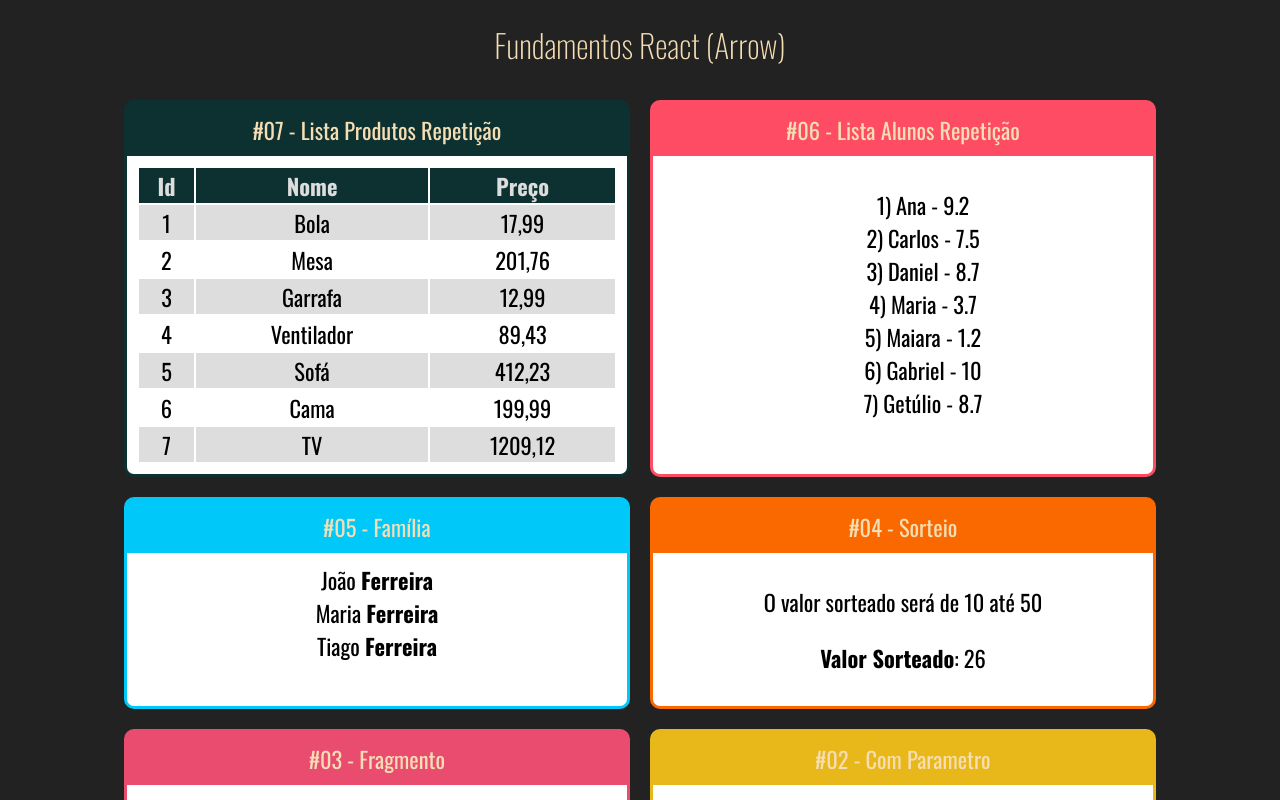
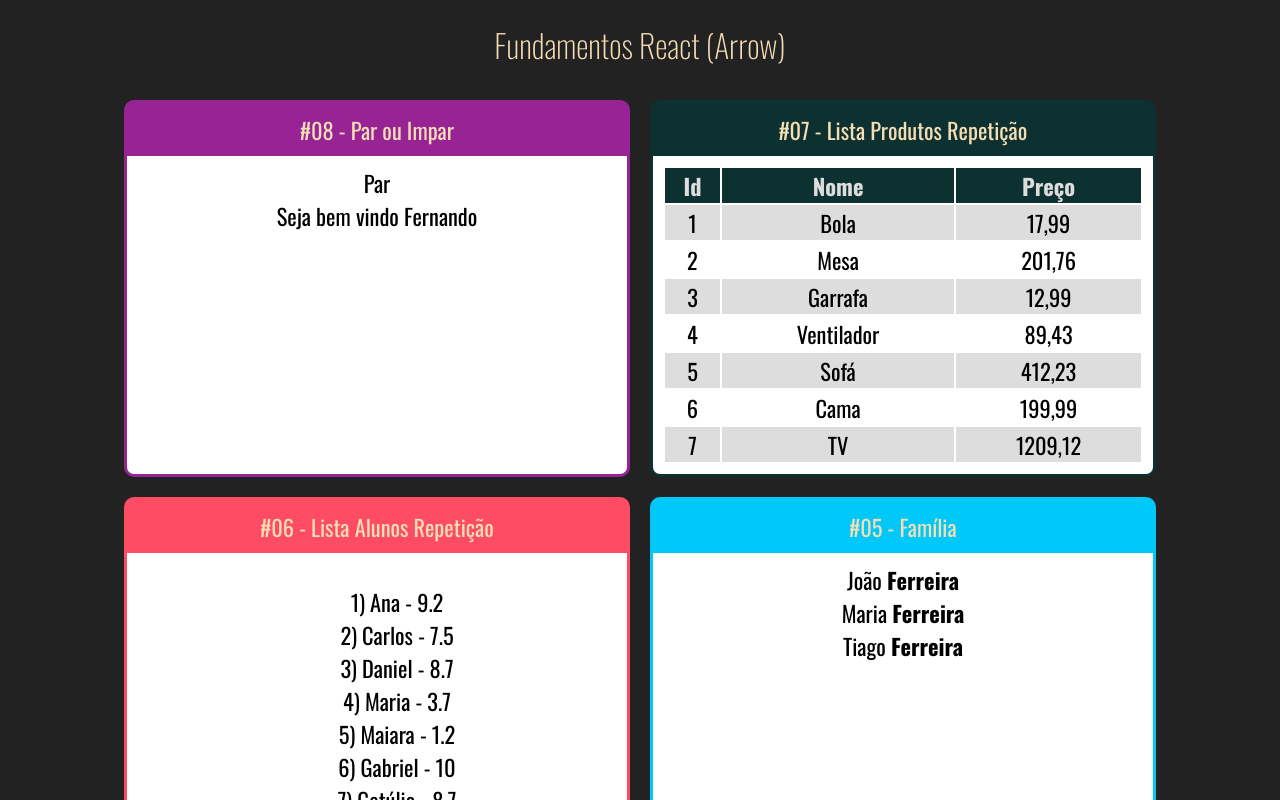
Before and after one commit to eversonps/react-fundamentos, a React (Create React App) app: page / in a window 1280 px wide. Shown: the top 800 px of the page. Built offline with nearby package versions, Linux system fonts and the light colour scheme.

Commit message:
criando componentes com renderização condicional

```diff
--- a/src/App.jsx
+++ b/src/App.jsx
@@ -8,6 +8,8 @@ import Card from "./components/layout/Card"
 import Familia from "./components/basicos/Familia"
 import FamiliaMembro from "./components/basicos/FamiliaMembro"
 import ListaAlunos from "./components/repeticao/ListaAlunos"
+import ParOuImpar from "./components/condicional/ParOuImpar"
+import UsuarioInfo from "./components/condicional/UsuarioInfo"
 
 import "./App.css"
 import ListaProdutos from "./components/repeticao/ListaProdutos"
@@ -17,6 +19,11 @@ export default () => (
     <div className="App">
         <h1>Fundamentos React (Arrow)</h1>
         <div className="Cards">
+            <Card titulo="#08 - Par ou Impar" color="#982395">
+                <ParOuImpar numero={20}></ParOuImpar>
+                <UsuarioInfo usuario={{nome: "Fernando"}}></UsuarioInfo>
+            </Card>
+
             <Card titulo="#07 - Lista Produtos Repetição" color="rgb(13, 49, 49)">
                 <ListaProdutos></ListaProdutos>
             </Card>
--- /dev/null
+++ b/src/components/condicional/ParOuImpar.jsx
@@ -0,0 +1,11 @@
+import React from "react";
+
+export default props=>{
+    let isPar = (props.numero % 2 === 0)
+
+    return(
+        <div>
+            { isPar ? <span>Par</span> : <span>Impar</span>}
+        </div>
+    )
+}
--- /dev/null
+++ b/src/components/condicional/UsuarioInfo.jsx
@@ -0,0 +1,16 @@
+import React from "react";
+import If, {Else} from "./if";
+
+export default props=>{
+    const usuario = props.usuario || {}
+    return(
+        <div>
+            <If test={usuario && usuario.nome}>
+                <span>Seja bem vindo {usuario.nome}</span>
+                <Else>
+                    <span>Seja bem vindo amigão</span>
+                </Else>
+            </If>
+        </div>
+    )
+}
--- /dev/null
+++ b/src/components/condicional/if.js
@@ -0,0 +1,19 @@
+export default props =>{
+    const elseChild = props.children.filter(child=>{
+        return child.type && child.type.name === "Else"
+    })[0]
+
+    const ifChildren = props.children.filter(child=>{
+        return child !== elseChild
+    })
+
+    if(props.test){
+        return ifChildren
+    }else if(elseChild){
+        return elseChild
+    }else{
+        return false
+    }
+}
+
+export const Else = props => props.children
```
